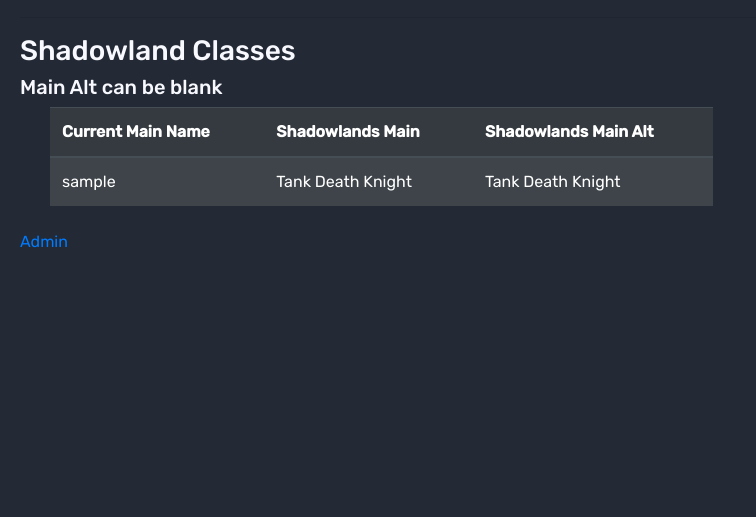
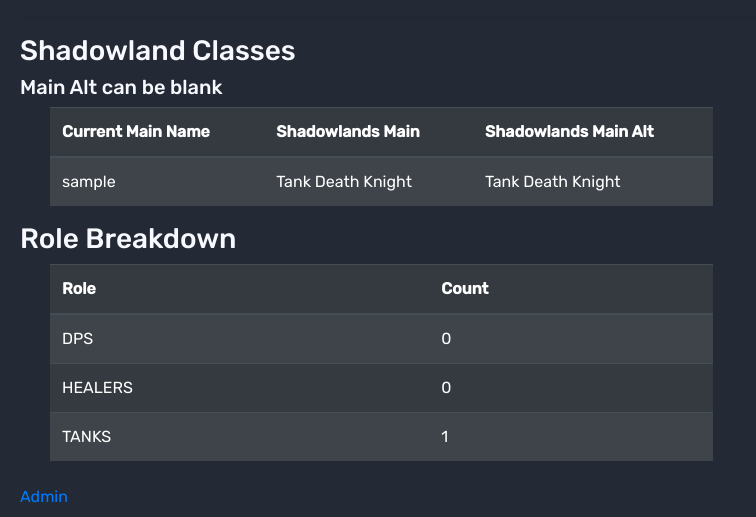
Before and after one commit to jwshive/theruffianposse, a Django app: page / in a window 1280 px wide. Shown: the part 468-985 px from the top of the page, without its empty margins (0-756 px from the left). Before the commit the page ends 716 px from the top, so only its background shows below. Run offline with Django 3.2, Linux system fonts and the light colour scheme; tables that the repository leaves empty hold one stand-in row (values such as "Sample post"); some libraries are stand-ins or nearby versions; some web fonts are replaced.

Commit message:
Added a quick and dirty role breakdown.

```diff
--- a/posse/views.py
+++ b/posse/views.py
@@ -1,4 +1,5 @@
 from django.db import IntegrityError
+from django.db.models import Count
 from django.shortcuts import render, redirect
 import datetime
 from time import mktime
@@ -137,4 +138,15 @@ def shadowlands_class_chart(request):
         current_classes = ShadowlandsClassChart.objects.all().order_by('username')
         form = ShadowlandsClass()
 
-    return render(request, 'apply.html', {'form': form, 'current_classes': current_classes})
+        from django.db.models import Q
+        dps_count = ShadowlandsClassChart.objects.filter(Q(shadowlands_main__contains="DPS")|Q(shadowlands_main__in=["WARLOCK","HUNTER","MAGE","ROGUE"]))
+        healer_count = ShadowlandsClassChart.objects.filter(shadowlands_main__contains="HEALER")
+        tank_count = ShadowlandsClassChart.objects.filter(shadowlands_main__contains="TANK")
+
+    return render(request, 'apply.html', {
+        'form': form,
+        'current_classes': current_classes,
+        'dps_count': dps_count,
+        'healer_count': healer_count,
+        'tank_count': tank_count
+    })
--- a/templates/apply.html
+++ b/templates/apply.html
@@ -57,6 +57,34 @@
         </table>
         </div>
     </div>
+    <h3>Role Breakdown</h3>
+    <div class="col-lg-7">
+        <div class="container">
+        </table>
+        <table class="table table-striped table-dark">
+          <thead>
+            <tr>
+              <th scope="col">Role</th>
+              <th scope="col">Count</th>
+            </tr>
+          </thead>
+          <tbody>
+            <tr>
+                <td>DPS</td>
+                <td>{{ dps_count|length }}</td>
+            </tr>
+            <tr>
+                <td>HEALERS</td>
+                <td>{{ healer_count|length }}</td>
+            </tr>
+            <tr>
+                <td>TANKS</td>
+                <td>{{ tank_count|length }}</td>
+            </tr>
+          </tbody>
+        </table>
+        </div>
+    </div>
     {% endif %}
 
 {% endblock %}
```
